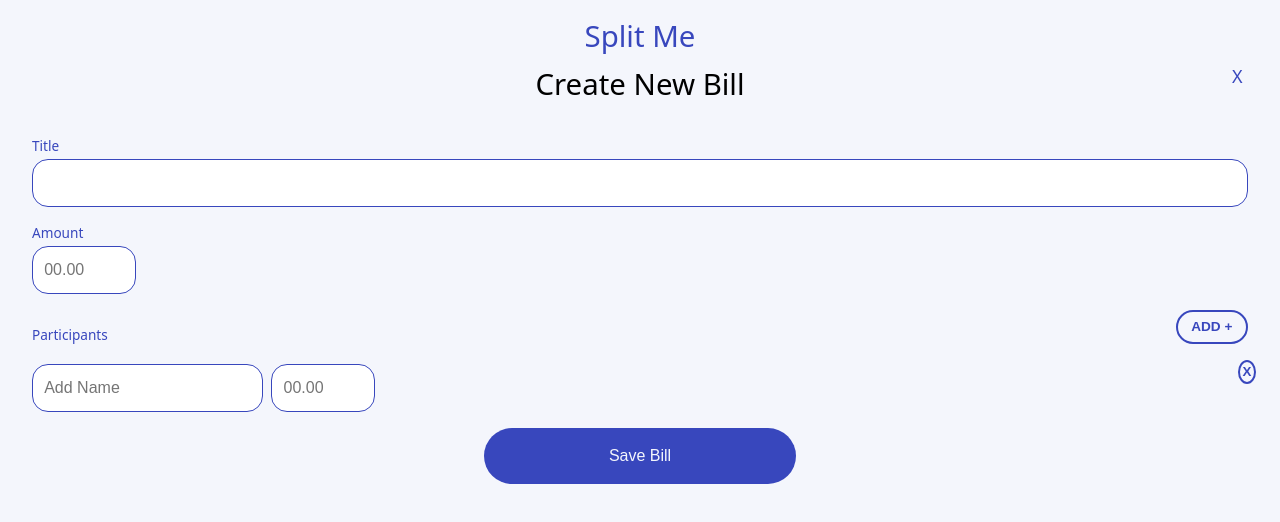
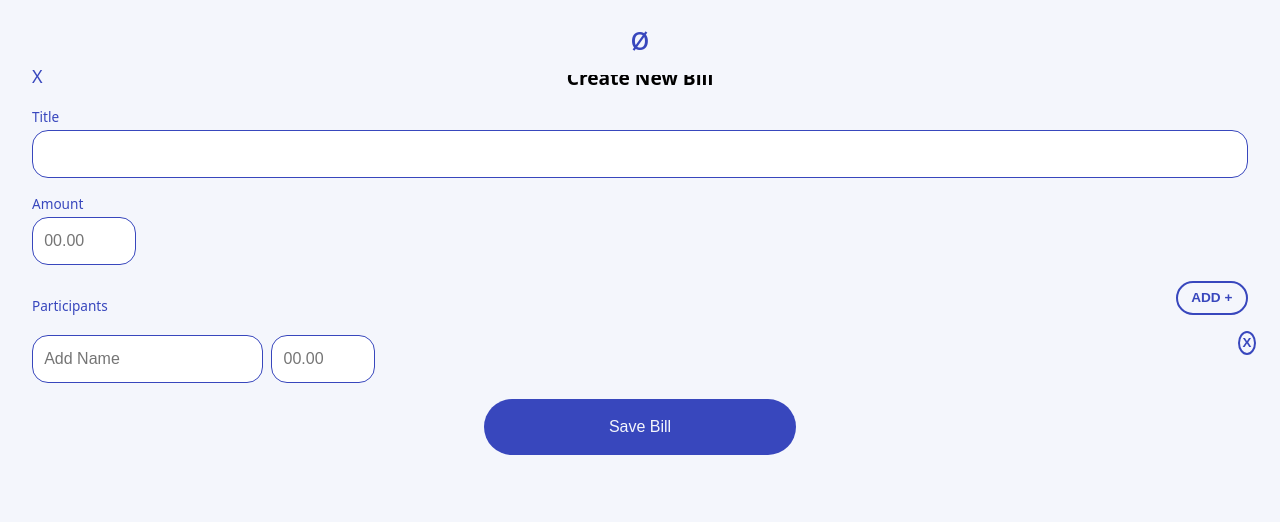
Before and after one commit to d-opri/Kroko-Capstone, a Next.js app: page /create in a window 1280 px wide. Shown: the top 522 px of the page. Built offline with nearby package versions, Linux system fonts and the light colour scheme.

Commit message:
minimal styling

```diff
--- a/components/Layout.js
+++ b/components/Layout.js
@@ -4,7 +4,7 @@ const Layout = ({ children }) => {
   return (
     <>
       <StyledLayout>
-        <Header>Split Me</Header>
+        <Header>ø</Header>
 
         {children}
       </StyledLayout>
@@ -19,12 +19,11 @@ const StyledLayout = styled.main`
   flex-direction: column;
   margin: 2rem;
   margin-top: 4rem;
-  gap: 2rem;
+  gap: 1rem;
 `;
 
 const Header = styled.h1`
   align-self: center;
-  font-size: var(--fs-title);
   font-weight: 500;
   background-color: var(--clr-primary);
   padding: 1rem;
--- a/helpers/db.js
+++ b/helpers/db.js
@@ -11,7 +11,7 @@ const billSchema = new Schema({
       id: String,
       name: String,
       paid: { type: Number },
-      balance: String,
+      balance: { type: Number },
     },
   ],
 });
--- a/pages/create.js
+++ b/pages/create.js
@@ -32,12 +32,15 @@ const StyledLink = styled(Link)`
   font-size: large;
   position: absolute;
   top: 4rem;
-  right: 1rem;
+  left: 2rem;
   text-decoration: none;
+
+  &:hover {
+    font-weight: 600;
+  }
 `;
 
 const Title = styled.h1`
-  font-size: var(--fs-title);
+  font-size: var(--fs-subtitle);
   text-align: center;
-  font-weight: 500;
 `;
```
Also changed, not shown: pages/bills/[id]/edit.js (+6 -2 lines).
